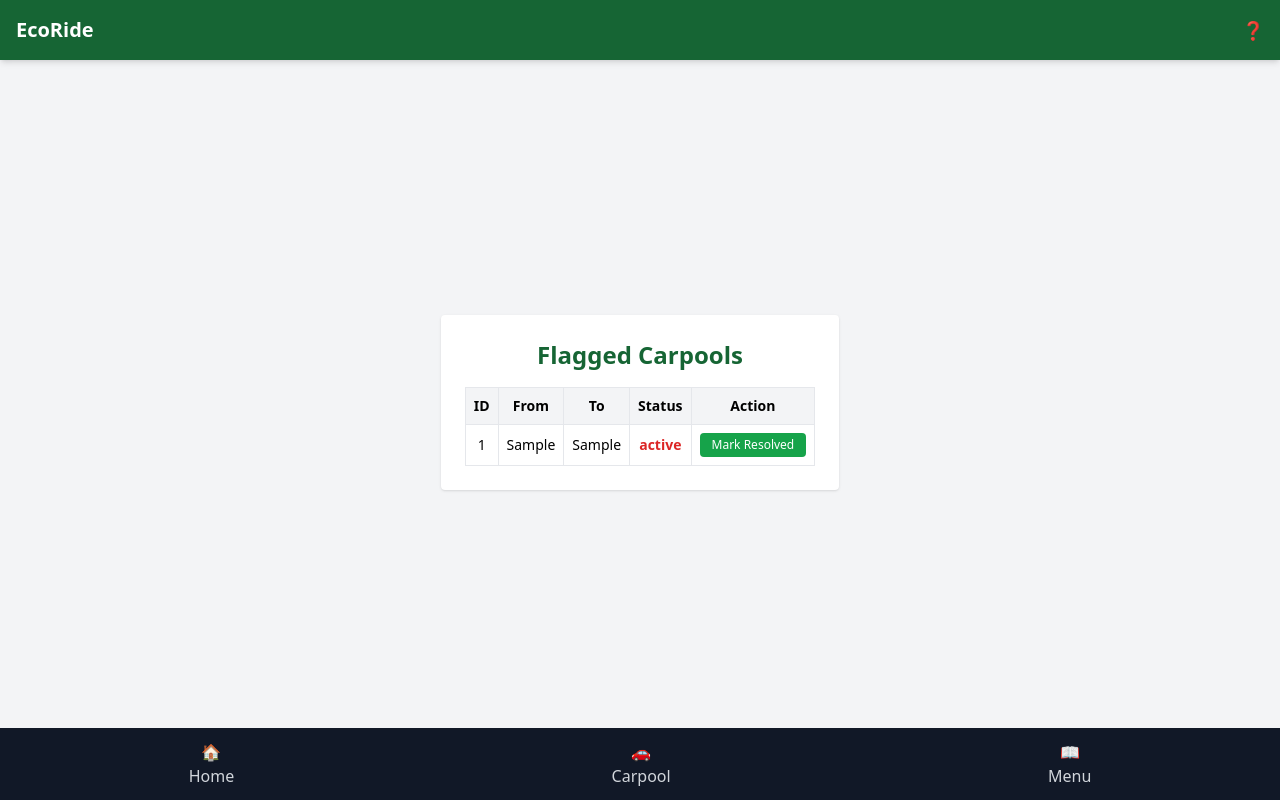
After one commit to theWQLker/Ecoridepool-Ride-testing, a PHP site: template app/templates/employee.twig in a window 1280 px wide. The commit adds this page. Run offline with PHP 8.4, Linux system fonts and the light colour scheme; the template is opened without the code that fills it: most values are stand-ins (such as "Sample title", 1, 10 or a date in 2020); some libraries are stand-ins or nearby versions.

Commit message:
Add employee dispute dashboard at /employee

```diff
--- /dev/null
+++ b/app/templates/employee.twig
@@ -0,0 +1,40 @@
+{% extends "layout.twig" %}
+
+{% block content %}
+<div class="max-w-4xl mx-auto mt-10 bg-white p-6 rounded shadow">
+    <h2 class="text-2xl font-bold text-center text-green-800 mb-4">Flagged Carpools</h2>
+
+    {% if disputes is not empty %}
+        <table class="w-full text-sm border">
+            <thead>
+                <tr class="bg-gray-100">
+                    <th class="p-2 border">ID</th>
+                    <th class="p-2 border">From</th>
+                    <th class="p-2 border">To</th>
+                    <th class="p-2 border">Status</th>
+                    <th class="p-2 border">Action</th>
+                </tr>
+            </thead>
+            <tbody>
+                {% for carpool in disputes %}
+                <tr>
+                    <td class="p-2 border">{{ carpool.id }}</td>
+                    <td class="p-2 border">{{ carpool.pickup_location }}</td>
+                    <td class="p-2 border">{{ carpool.dropoff_location }}</td>
+                    <td class="p-2 border text-red-600 font-semibold">{{ carpool.status }}</td>
+                    <td class="p-2 border">
+                        <form method="POST" action="/employee/resolve/{{ carpool.id }}">
+                            <button class="bg-green-600 hover:bg-green-700 text-white px-3 py-1 rounded text-xs">
+                                Mark Resolved
+                            </button>
+                        </form>
+                    </td>
+                </tr>
+                {% endfor %}
+            </tbody>
+        </table>
+    {% else %}
+        <p class="text-center text-gray-600">No disputes found.</p>
+    {% endif %}
+</div>
+{% endblock %}
```
Also changed, not shown: app/Controllers/EmployeeController.php (added, +44 -0 lines), app/routes.php (+8 -26 lines).
